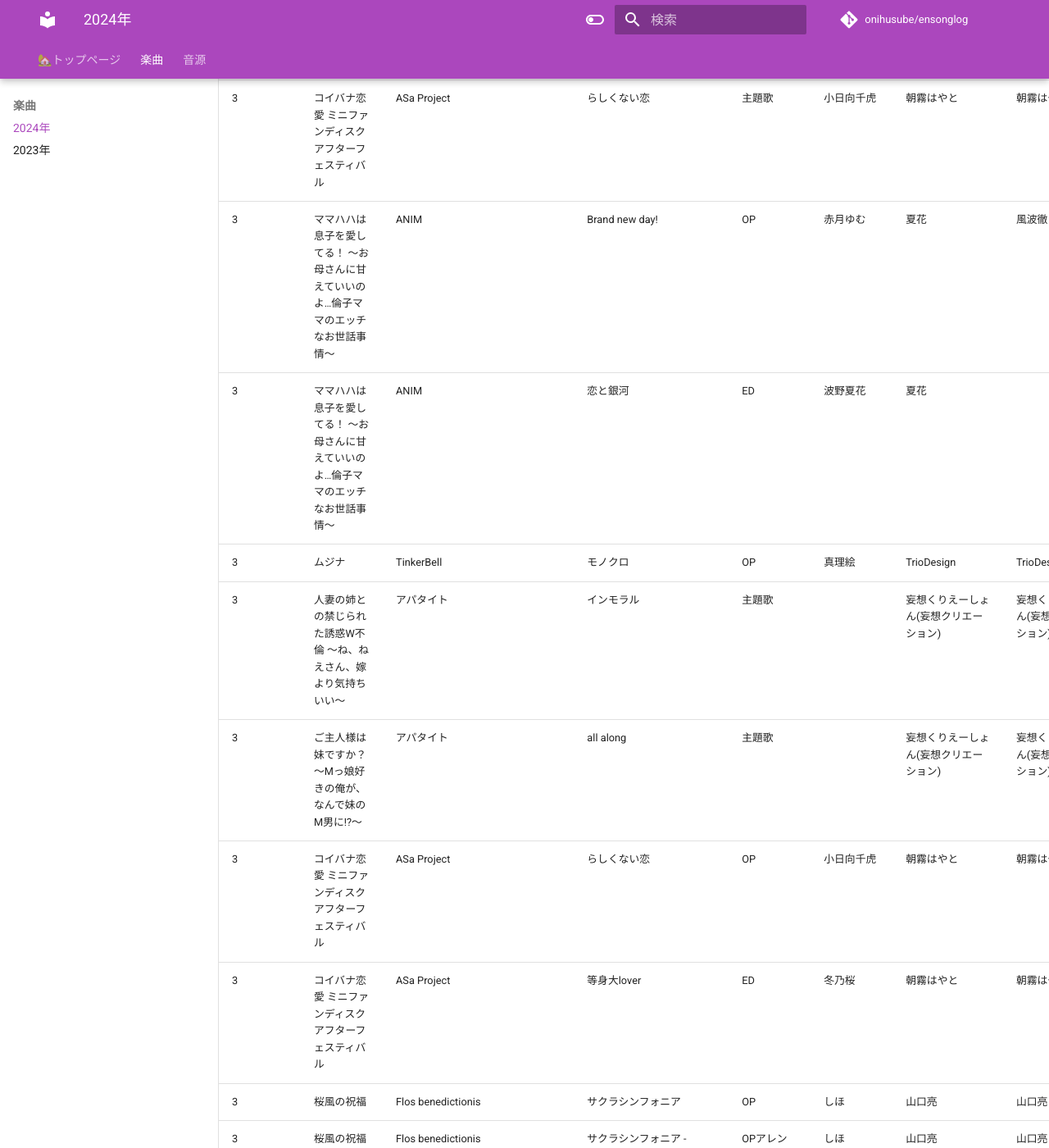
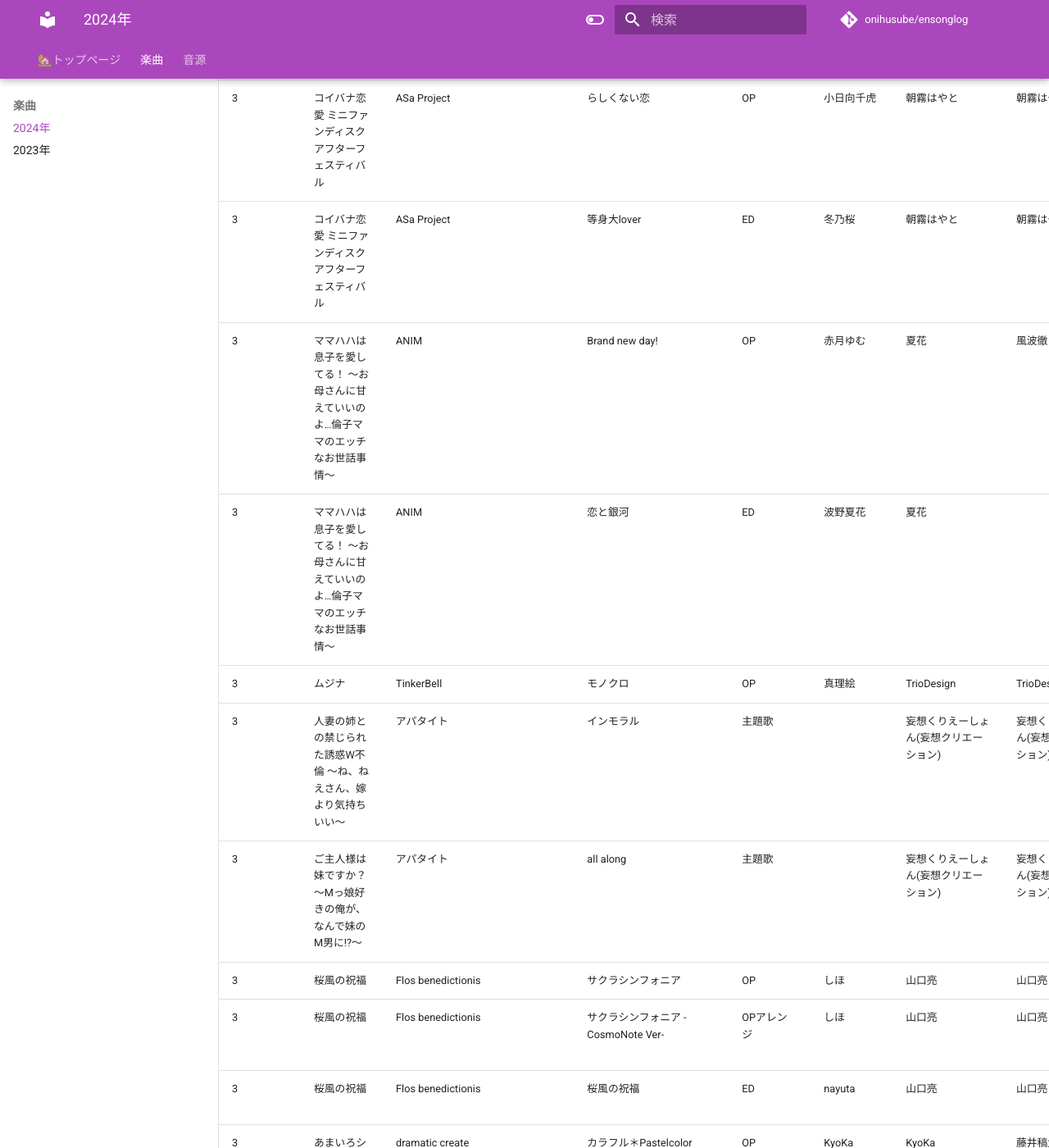
Before and after one commit to onihusube/ensonglog, an MkDocs documentation site: the page built from docs/2024/楽曲.md, in a window 1280 px wide and 1400 px high, scrolled down 5099 px. Shown: the whole window at 82% size. Built offline with MkDocs 1.6.1 and Material for MkDocs 9.7.7, drawn with Linux system fonts in a browser that asks for light colours; comment, search, counter and statistics services are not loaded.

Commit message:
微修正

```diff
--- a/docs/2024/楽曲.md
+++ b/docs/2024/楽曲.md
@@ -52,14 +52,13 @@ search:
 | 3 | アンラベル・トリガー | Archive | Various Sky | ED(ミリセント) | 佐咲紗花 | ハラユカ。 from STRIKERS | 折倉俊則 from STRIKERS | 折倉俊則 from STRIKERS | 豪華版特典「オリジナルサウンドトラックCD」 |
 | 3 | イチャ×2スタディ由乃～Dear Future～ | ま～まれぇど | STUDY§STEADY DearFuture Ver. | OP | 墹之上由乃（歩サラ） | | 橋咲透 | | |
 | 3 | イチャ×2スタディ由乃～Dear Future～ | ま～まれぇど | Holy Black Hex LoveMagic MIX | キャラソン | 沼津潤海（小波すず） | | こはるん | | |
-| 3 | コイバナ恋愛 ミニファンディスク アフターフェスティバル | ASa Project | らしくない恋 | 主題歌 | 小日向千虎 | 朝霧はやと | 朝霧はやと | 朝霧はやと | ゲームディスク |
+| 3 | コイバナ恋愛 ミニファンディスク アフターフェスティバル | ASa Project | らしくない恋 | OP | 小日向千虎 | 朝霧はやと | 朝霧はやと | 朝霧はやと | ゲームディスク |  |
+| 3 | コイバナ恋愛 ミニファンディスク アフターフェスティバル | ASa Project | 等身大lover | ED | 冬乃桜 | 朝霧はやと | 朝霧はやと | 朝霧はやと | コイバナ恋愛 ORIGINAL SOUND TRACK & ORIGINAL VOICE DRAMA | コイバナ恋愛 ED（2023/09） |
 | 3 | ママハハは息子を愛してる！ ～お母さんに甘えていいのよ…倫子ママのエッチなお世話事情～ | ANIM | Brand new day! | OP | 赤月ゆむ | 夏花 | 風波徹 | 風波徹 | |
 | 3 | ママハハは息子を愛してる！ ～お母さんに甘えていいのよ…倫子ママのエッチなお世話事情～ | ANIM | 恋と銀河 | ED | 波野夏花 | 夏花 | | | | |
 | 3 | ムジナ | TinkerBell | モノクロ | OP | 真理絵 | TrioDesign | TrioDesign | | |
 | 3 | 人妻の姉との禁じられた誘惑W不倫 ～ね、ねえさん、嫁より気持ちいい～ | アパタイト | インモラル | 主題歌 | | 妄想くりえーしょん(妄想クリエーション) | 妄想くりえーしょん(妄想クリエーション) | | ゲームディスク |
 | 3 | ご主人様は妹ですか？ ～Mっ娘好きの俺が、なんで妹のM男に!?～ | アパタイト | all along | 主題歌 | | 妄想くりえーしょん(妄想クリエーション) | 妄想くりえーしょん(妄想クリエーション) | | ゲームディスク |
-| 3 | コイバナ恋愛 ミニファンディスク アフターフェスティバル | ASa Project | らしくない恋 | OP | 小日向千虎 | 朝霧はやと | 朝霧はやと | 朝霧はやと | ゲームディスク |  |
-| 3 | コイバナ恋愛 ミニファンディスク アフターフェスティバル | ASa Project | 等身大lover | ED | 冬乃桜 | 朝霧はやと | 朝霧はやと | 朝霧はやと | コイバナ恋愛 ORIGINAL SOUND TRACK & ORIGINAL VOICE DRAMA | コイバナ恋愛 ED（2023/09） |
 | 3 | 桜風の祝福 | Flos benedictionis | サクラシンフォニア | OP | しほ | 山口亮 | 山口亮 | 山口亮 |  |  |
 | 3 | 桜風の祝福 | Flos benedictionis | サクラシンフォニア -CosmoNote Ver- | OPアレンジ | しほ | 山口亮 | 山口亮 | 山口亮 | [CosmoNote 10th](https://cosmonote.jp/?page_id=689)（CD/配信）※ショートサイズ |  |
 | 3 | 桜風の祝福 | Flos benedictionis | 桜風の祝福 | ED | nayuta | 山口亮 | 山口亮 | 山口亮 | [CosmoNote 10th](https://cosmonote.jp/?page_id=689)（CD/配信） | Piano:ニモ |
```
Also changed, not shown: other parts of docs/2024/楽曲.md (+1 -1 lines).
